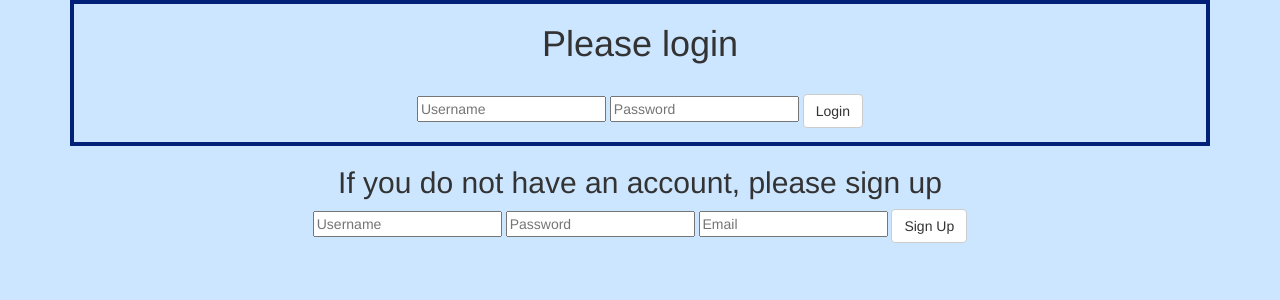
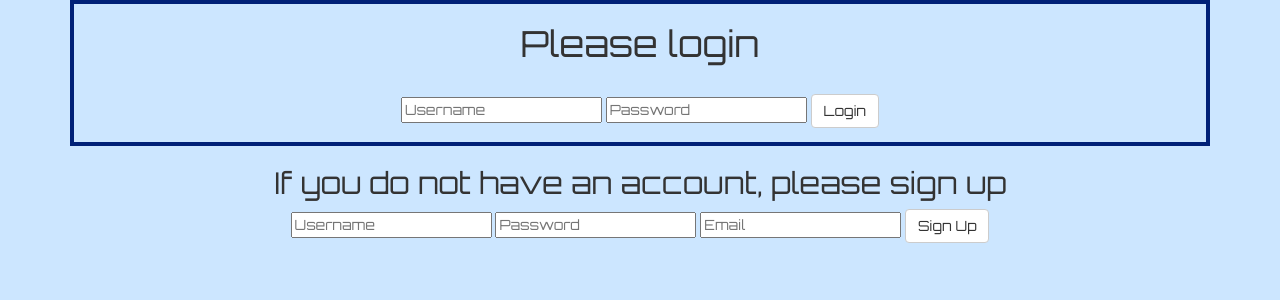
Before and after one commit to wellesleygwc/2016, a Flask app: page /login in a window 1280 px wide. Shown: the top 300 px of the page. Run offline with Flask 2, Linux system fonts and the light colour scheme; parts of the project's set-up code (start-up, migrations or seed data) failed here and were passed over; some libraries are stand-ins or nearby versions.

Commit message:
added font

```diff
--- a/question-of-the-day/static/styles.css
+++ b/question-of-the-day/static/styles.css
@@ -38,6 +38,13 @@
     border-color: rgb(0, 33, 119);
     border-width: 4px;
 
+
+    }
+
+    .container{
+
+        font-family: 'Orbitron', sans-serif;
+
     }
 
 
--- a/question-of-the-day/templates/login.html
+++ b/question-of-the-day/templates/login.html
@@ -3,7 +3,9 @@
     <title>Login Page</title>
     <meta name="viewport" content="width=device-width, initial-scale=1.0">
     <link href="https://maxcdn.bootstrapcdn.com/bootstrap/3.3.6/css/bootstrap.min.css" rel="stylesheet" media="screen">
+     <link href="https://fonts.googleapis.com/css?family=Orbitron" rel="stylesheet">
     <link href="static/styles.css" rel="stylesheet">
+
   </head>
   <body>
     <div class="container">
```
